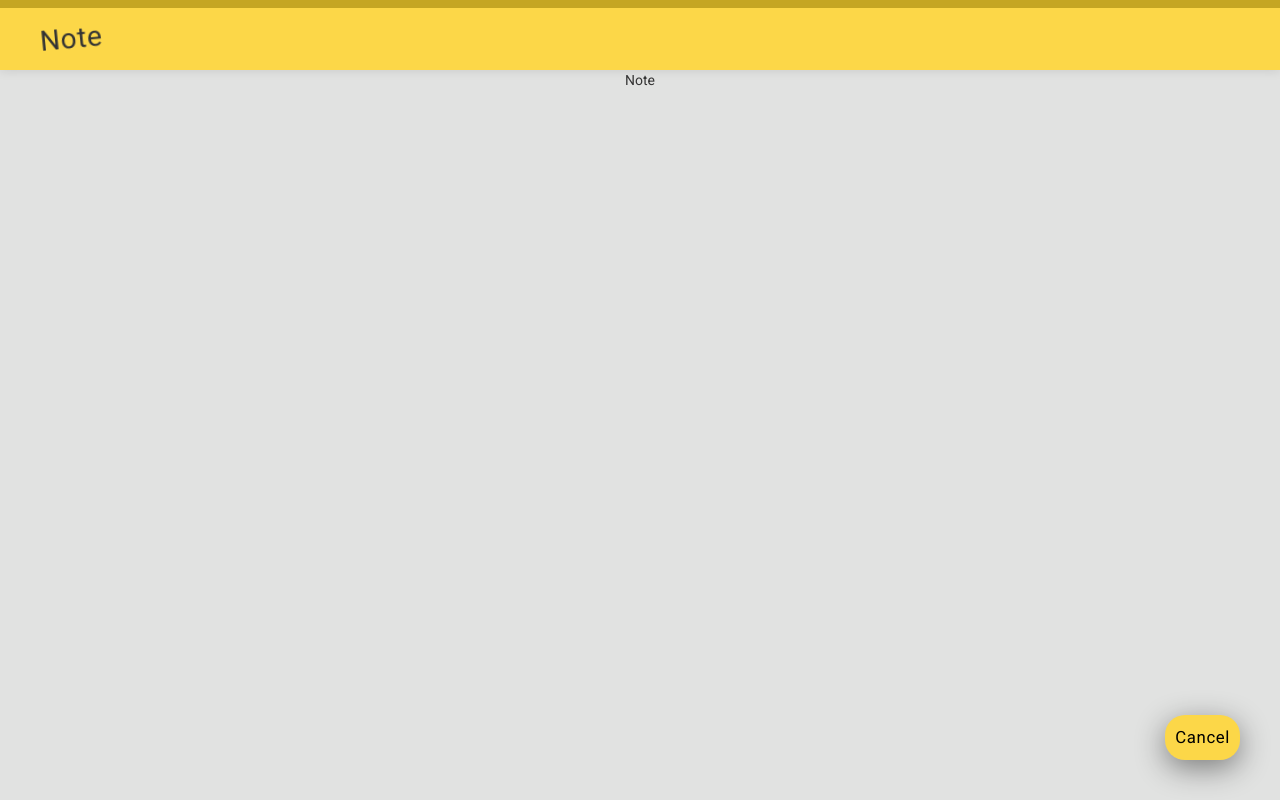
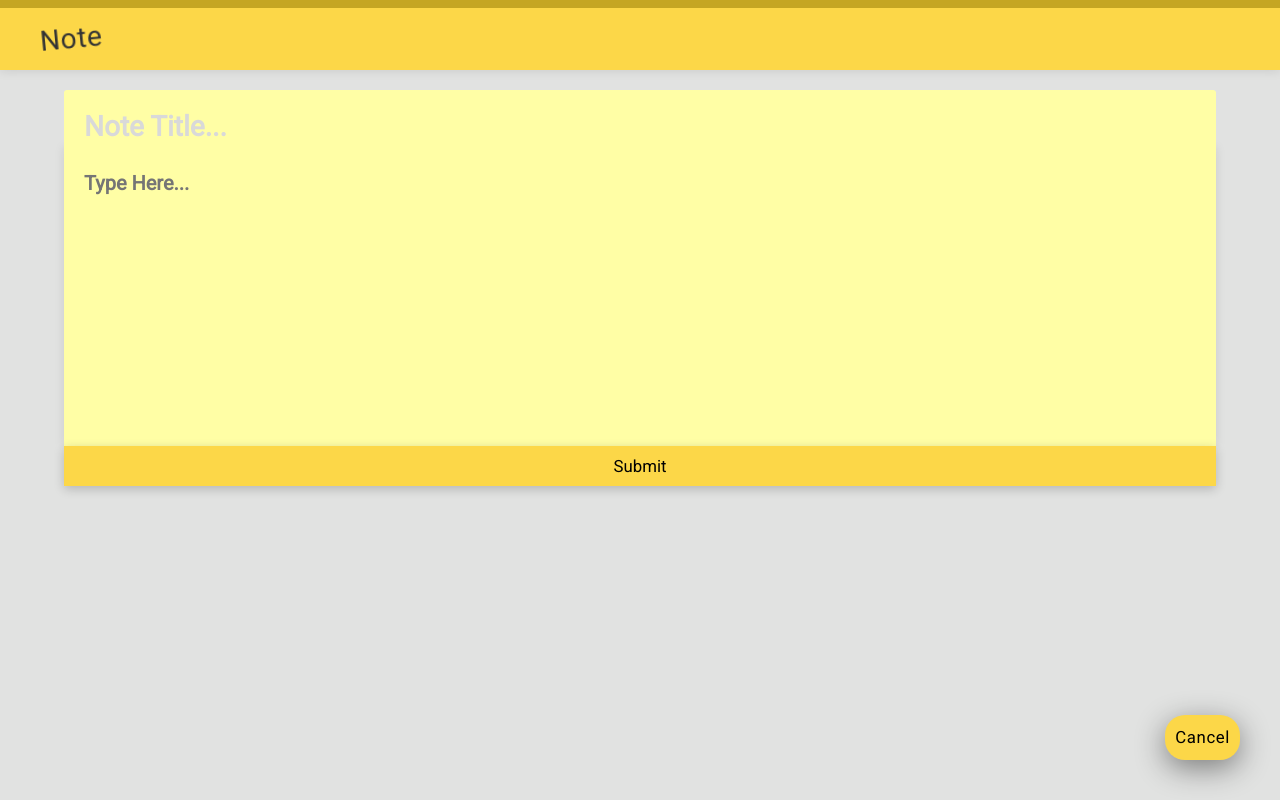
Before and after one commit to apolloproductionsdj/note-app-torres, a React (Create React App) app: page / in a window 1280 px wide. Both pictures are taken after a click on the element "+ Note". Built offline with nearby package versions, Linux system fonts and the light colour scheme; no server answers.

Commit message:
added note.title, note.content and submit button in the view of the note

```diff
--- a/src/App.js
+++ b/src/App.js
@@ -35,13 +35,15 @@
   }
 
   render() {
-    const { showNote, notes } = this.state;
+    const { showNote, notes, note } = this.state;
 
     return (
       <div className="App">
         <Nav toggleNote={this.toggleNote} showNote={showNote} />
         { showNote ?
-          <Note />
+          <Note
+            note={note}
+          />
           :
           <List
             getNotes={this.getNotes}
--- a/src/components/Note.js
+++ b/src/components/Note.js
@@ -3,9 +3,24 @@
 
 class Note extends React.Component {
   render() {
+    const { note } = this.props;
+
     return (
       <div className="note-container">
-        Note
+        <form className="note-form">
+          <input
+            className="note-title-input"
+            type="text"
+            placeholder="Note Title..."
+            defaultValue={note.title}
+          />
+          <textarea
+            className="note-textarea"
+            placeholder="Type Here..."
+            defaultValue={note.content}
+          />
+          <input className="note-button" type="submit" value="Submit" />
+        </form>
       </div>
     );
   }
```
